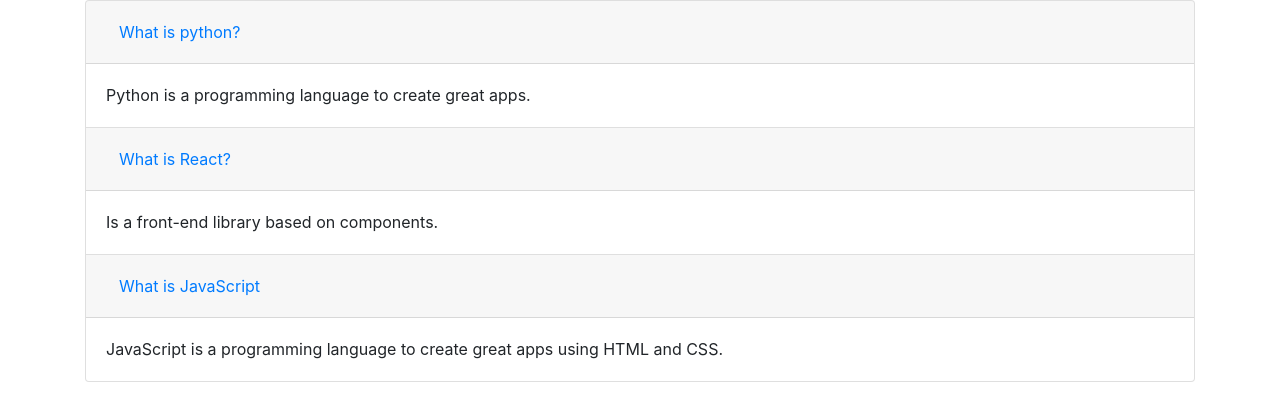
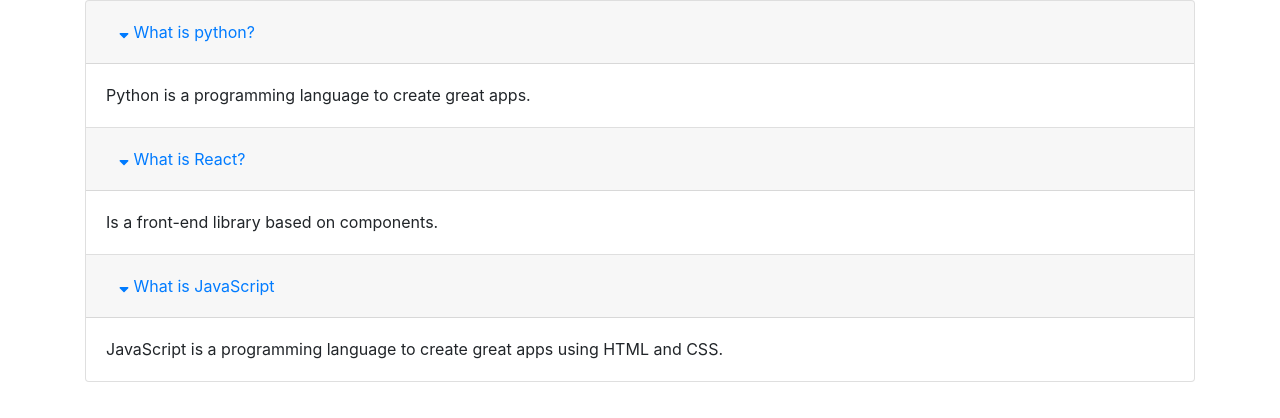
Before and after one commit to kenderb/ReactJS_practice, a React (Create React App) app in the folder widgets-app/: page / in a window 1280 px wide. Shown: the top 418 px of the page. Built offline with nearby package versions, Linux system fonts and the light colour scheme.

Commit message:
Add the useState to the Acordion component

```diff
--- a/widgets-app/package.json
+++ b/widgets-app/package.json
@@ -4,7 +4,10 @@
   "private": true,
   "dependencies": {
     "@fortawesome/fontawesome-svg-core": "^1.2.34",
+    "@fortawesome/free-brands-svg-icons": "^5.15.2",
+    "@fortawesome/free-regular-svg-icons": "^5.15.2",
     "@fortawesome/free-solid-svg-icons": "^5.15.2",
+    "@fortawesome/react-fontawesome": "^0.1.14",
     "@testing-library/jest-dom": "^5.11.4",
     "@testing-library/react": "^11.1.0",
     "@testing-library/user-event": "^12.1.10",
--- a/widgets-app/src/components/Accordion.js
+++ b/widgets-app/src/components/Accordion.js
@@ -1,11 +1,18 @@
-import React from 'react';
+import React, {useState} from 'react';
+import { FontAwesomeIcon } from '@fortawesome/react-fontawesome'
+import { faSortDown } from '@fortawesome/free-solid-svg-icons'
 
-const renderTitle = (title) =>{
+
+const handleClick = (index, setActiveIndex) => {
+  setActiveIndex(index);
+}
+
+const renderTitle = (title, index, setActiveIndex) => {
   return(
     <div className="card-header">
       <h5 className="mb-0">
-        <button className="btn btn-link collapsed" >
-          {title}
+        <button className="btn btn-link collapsed" onClick={() => handleClick(index, setActiveIndex)}>
+          <FontAwesomeIcon icon={faSortDown} /> {title}
         </button>
       </h5>
     </div>
@@ -23,11 +30,12 @@
 }
 
 const Accordion = ({items}) => {
+  const [activeIndex, setActiveIndex] = useState(null);
 
   const listOfItems = items.map( item => {
     return(
       <div className="card" key={item.id}>
-        {renderTitle(item.title)}
+        {renderTitle(item.title, item.id, setActiveIndex)}
         {renderDescription(item.description)}
       </div>
     );
@@ -36,6 +44,7 @@
   return(
     <div className="accordion">
       { listOfItems }
+      { activeIndex }
     </div>
   );
 }
```
Also changed, not shown: 2 other files (tests, documents, lock files or other folders).
